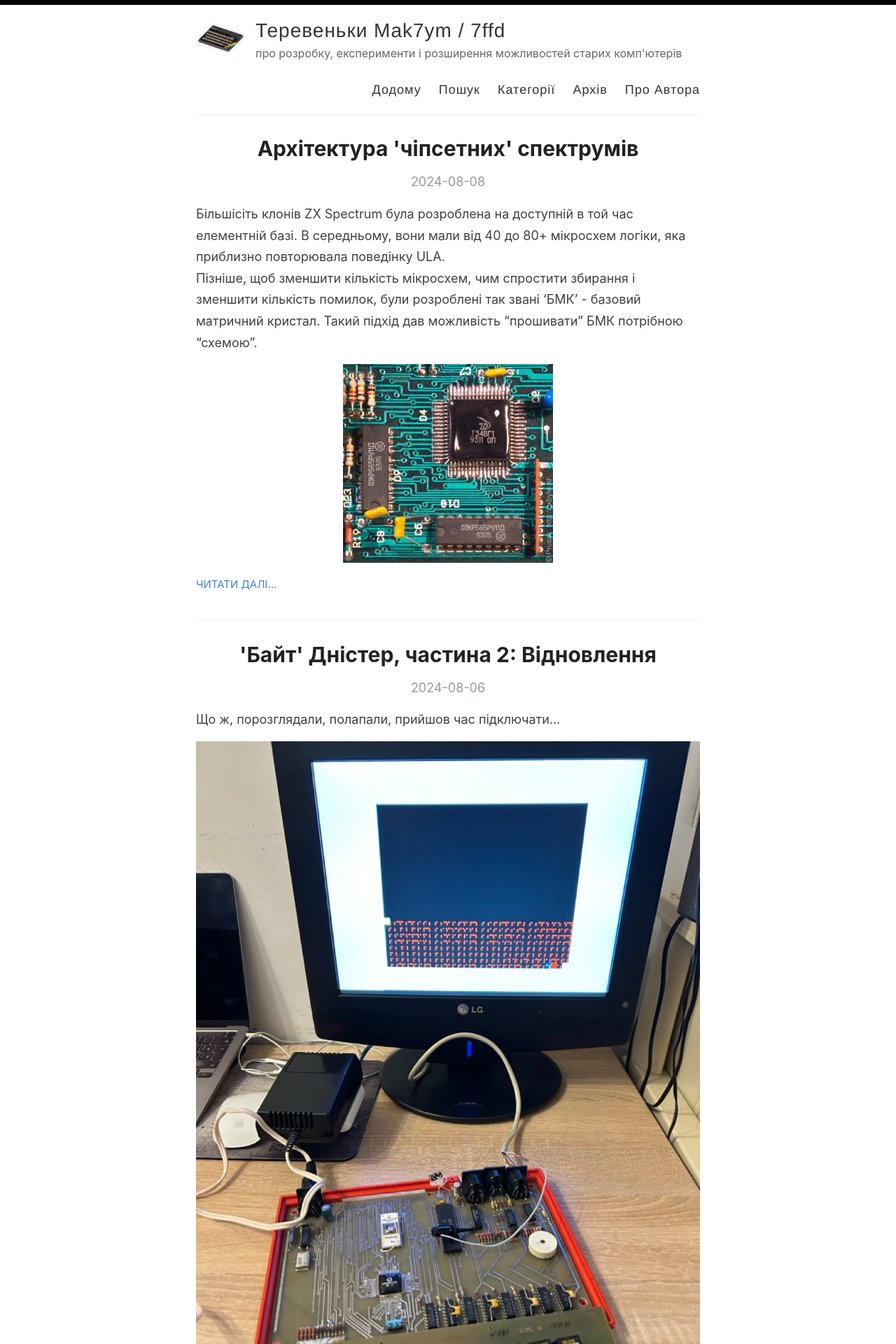
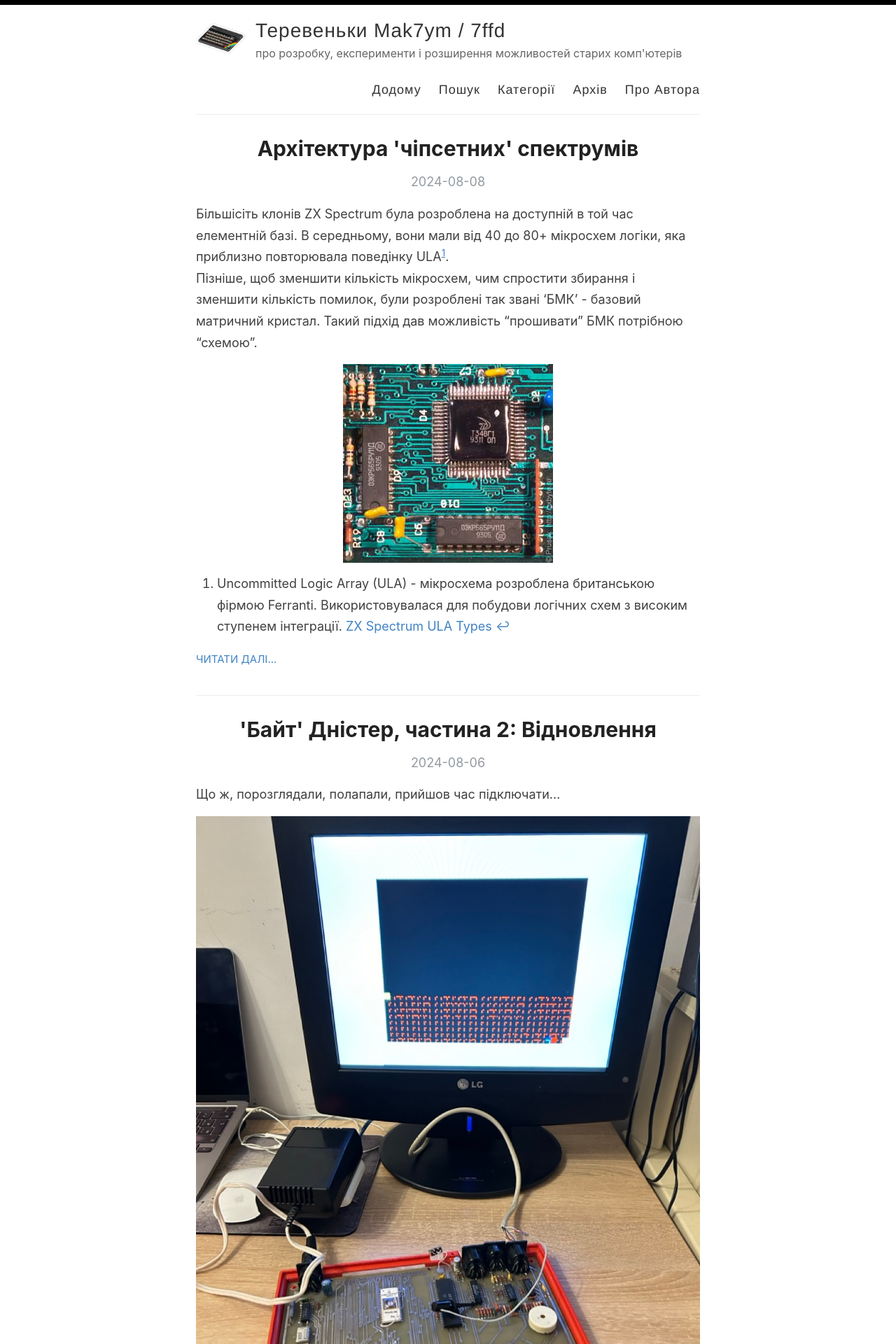
Before and after one commit to 7FFD/7ffd.github.io, a Jekyll site: the page built from index.html, in a window 1280 px wide. Shown: the top 1920 px of the page at 70% size. Built offline with Jekyll 4.4.1, drawn with Linux system fonts in a browser that asks for light colours; the list of posts is cut into pages by our own code.

Commit message:
added footnote and sup/sub styles

```diff
--- a/_posts/2024-08-08-Architecture-Chipset-Based-ZX-Spectrum-Compatible.md
+++ b/_posts/2024-08-08-Architecture-Chipset-Based-ZX-Spectrum-Compatible.md
@@ -8,7 +8,7 @@ categories:
     - ULA
 excerpt_separator: <!--more-->
 ---
-Більшісіть клонів ZX Spectrum була розроблена на доступній в той час елементній базі. В середньому, вони мали від 40 до 80+ мікросхем логіки, яка приблизно повторювала поведінку ULA.
+Більшісіть клонів ZX Spectrum була розроблена на доступній в той час елементній базі. В середньому, вони мали від 40 до 80+ мікросхем логіки, яка приблизно повторювала поведінку ULA[^1].
 Пізніше, щоб зменшити кількість мікросхем, чим спростити збирання і зменшити кількість помилок, були розроблені так звані 'БМК' - базовий матричний кристал. Такий підхід дав можливість "прошивати" БМК потрібною "схемою".
 
 ![Архітектура 'чіпсетних' спектрумів, вступ](/content/2024-08-08-Architecture-Chipset-Based-ZX-Spectrum-Compatible/00-T34VG1-9311-intro.jpg "Архітектура 'чіпсетних' спектрумів, вступ")
@@ -144,3 +144,7 @@ excerpt_separator: <!--more-->
 </tr></tbody></table>
 
 Сірим кольором позначені біти, по яким відбувається дешифрація адреса порта.
+
+## Виноски
+
+[^1]: Uncommitted Logic Array (ULA) - мікросхема розроблена британською фірмою Ferranti. Використовувалася для побудови логічних схем з високим ступенем інтеграції. [ZX Spectrum ULA Types](https://www.spectrumforeveryone.com/technical/zx-spectrum-ula-types/)
--- a/assets/style.scss
+++ b/assets/style.scss
@@ -728,6 +728,25 @@ Modules - reusable parts of our design
   text-align: center;
 }
 
+sub {
+  bottom: -0.25em
+}
+
+sup {
+  top: -0.5em;
+}
+
+sub, sup {
+  position: relative;
+  font-size: 75%;
+  line-height: 0;
+  vertical-align: baseline;
+}
+
+.footnote {
+  text-decoration: underline;
+}
+
 @media only screen and (min-width: 320px) and (max-width: 759px) {
   #carbonads {
     float: none;
```
Also changed, not shown: other parts of _posts/2024-08-08-Architecture-Chipset-Based-ZX-Spectrum-Compatible.md (+1 -1 lines).
